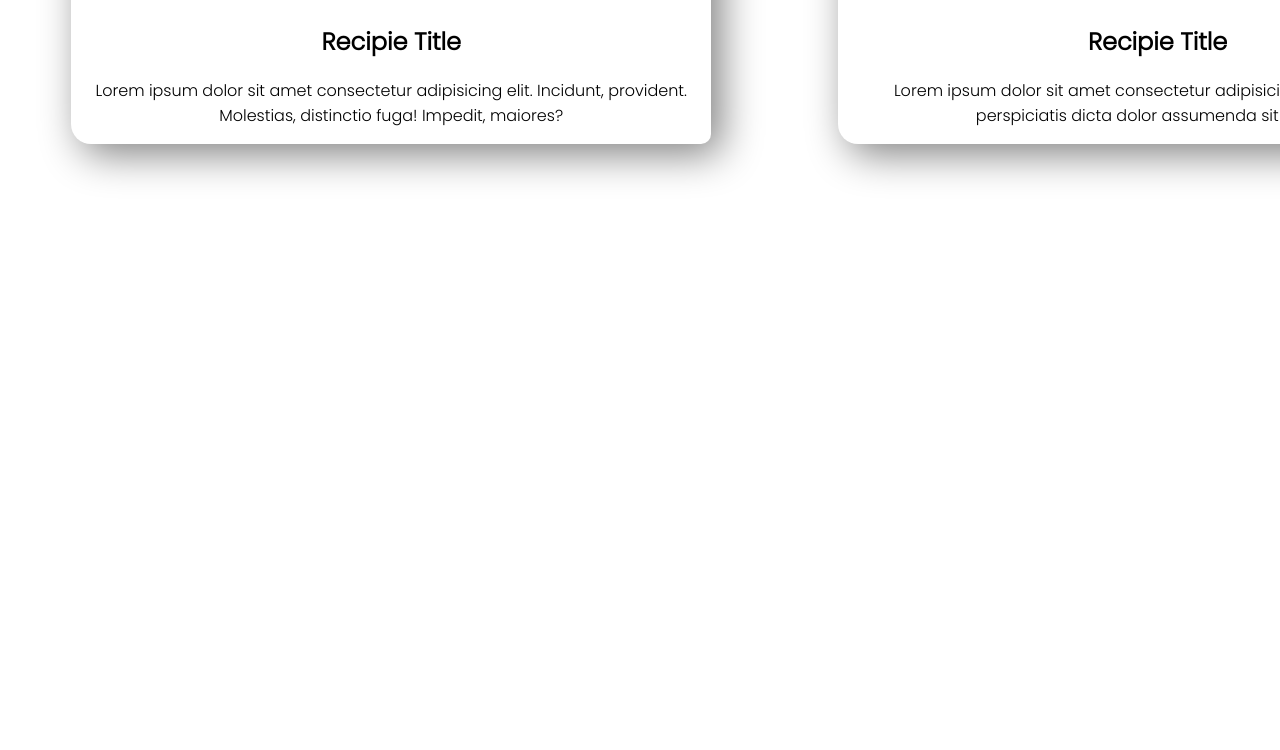
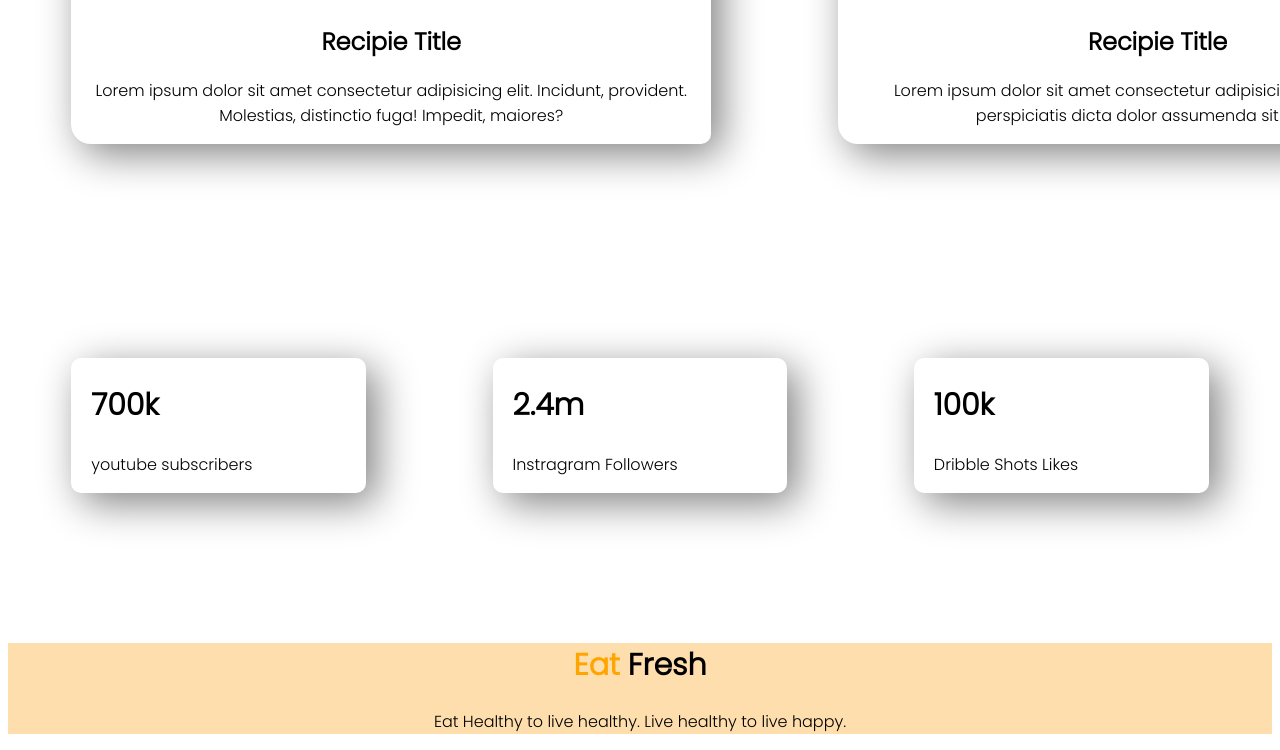
Before and after one commit to afnannibir/eat-healthy, a plain HTML site: page index.html in a window 1280 px wide. Shown: the part 1723-2473 px from the top of the page. Before the commit the page ends 2081 px from the top, so only its background shows below. Drawn offline with Linux system fonts and the light colour scheme.

Commit message:
final added

```diff
--- a/index.html
+++ b/index.html
@@ -70,7 +70,30 @@
         </div>
 
     </section>
+    <section class="follower-area">
+        <div class="flexible-container">
+            <div id="follower-title" class="follower-item">
+                <h1>700k</h1>
+                <p>youtube subscribers</p>
+            </div>
+            <div id="follower-title" class="follower-item">
+                <h1>2.4m</h1>
+                <p>Instragram Followers</p>
+            </div>
+            <div id="follower-title" class="follower-item">
+                <h1>100k</h1>
+                <p>Dribble Shots Likes</p>
+            </div>
+        </div>
+
+    </section>
 
 </body>
+<footer class="site-footer">
+    <div id="footer-content">
+        <h1><span class="orange-color">Eat </span>Fresh</h1>
+        <p>Eat Healthy to live healthy. Live healthy to live happy.</p>
+    </div>
+</footer>
 
 </html>
--- a/style.css
+++ b/style.css
@@ -59,3 +59,29 @@ h1 {
     border-radius: 10px 20px;
     box-shadow: 10px 10px 40px grey;
 }
+
+.follower-item {
+    width: 100%;
+    margin-right: 5%;
+    margin-left: 5%;
+    padding-left: 20px;
+    padding-right: 20px;
+    border-radius: 10px;
+    box-shadow: 10px 10px 40px grey;
+    position: relative;
+
+}
+
+footer {
+    text-align: center;
+}
+
+.site-footer {
+    background-color: navajowhite;
+}
+
+footer p {
+    font-size: medium;
+    font-weight: lighter;
+
+}
```
